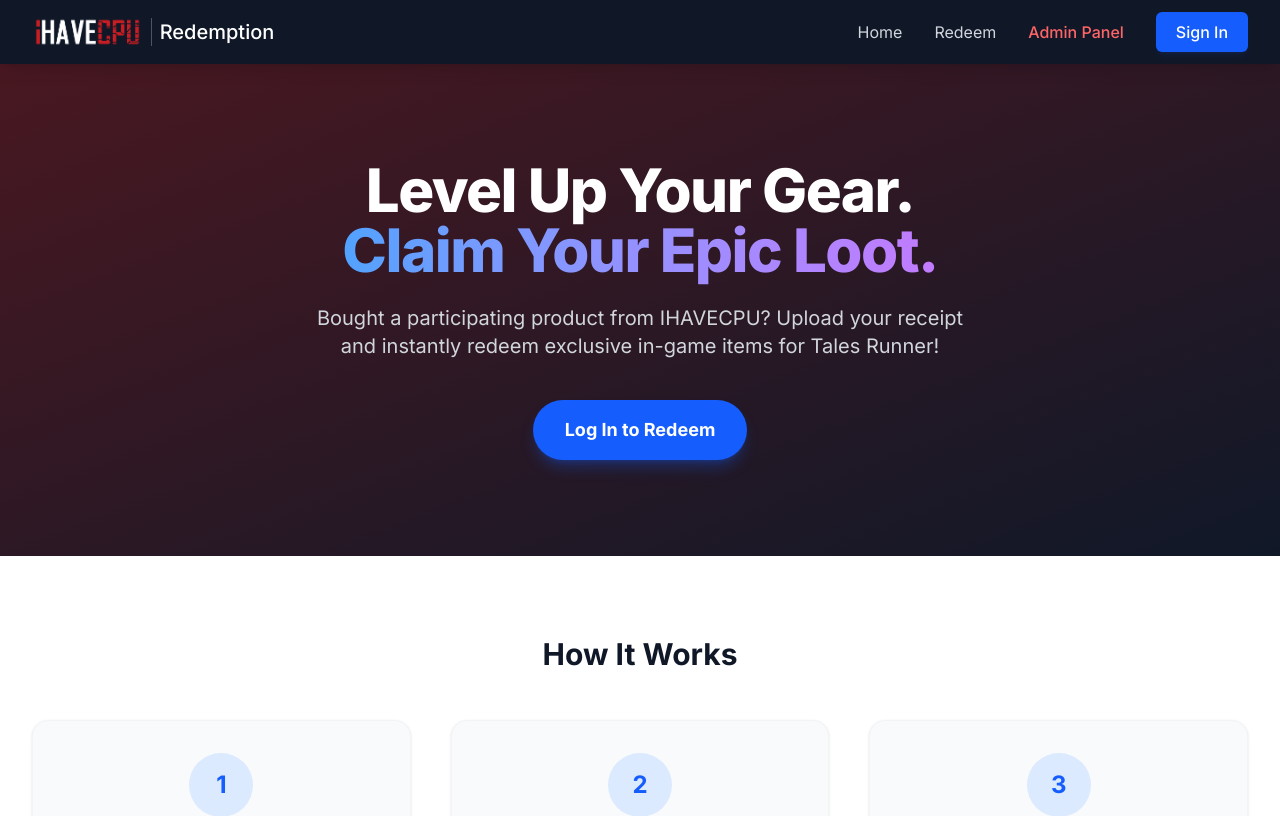
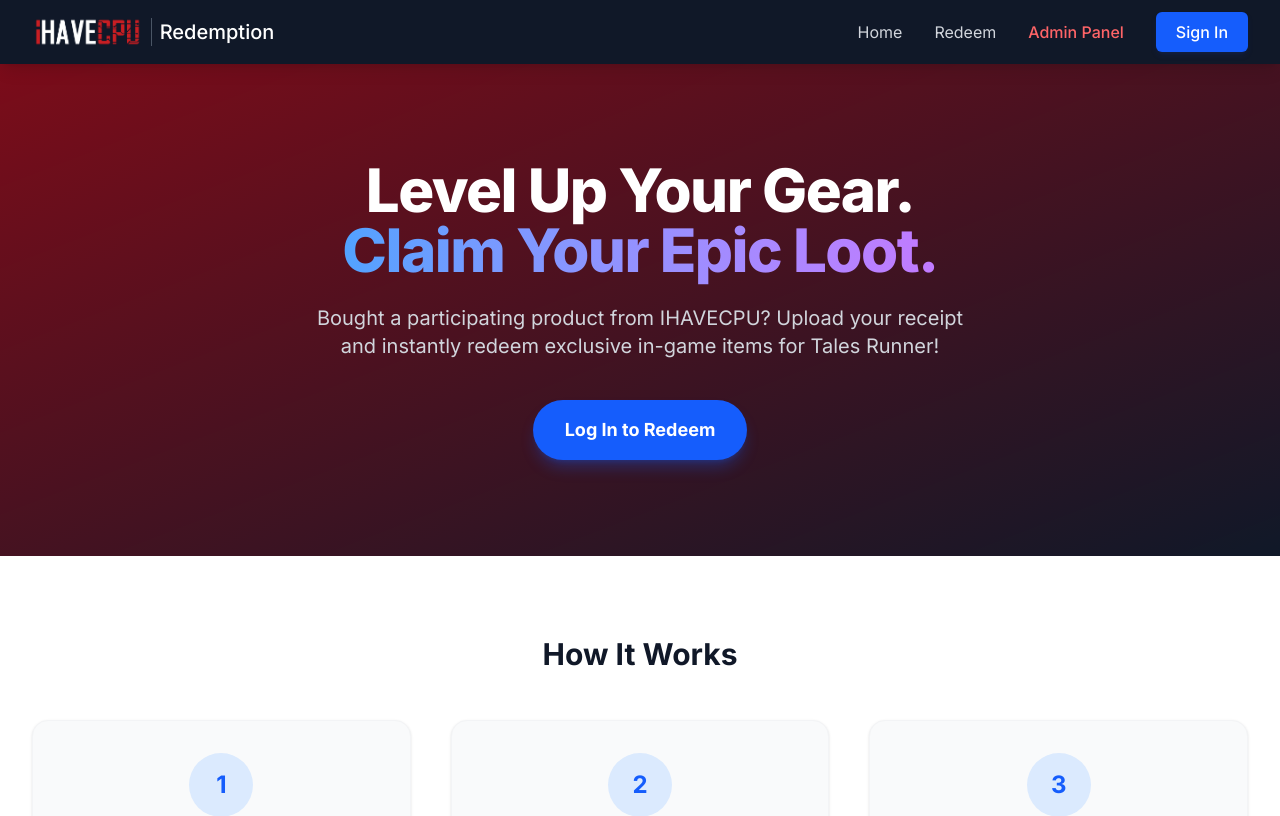
Before and after one commit to supakorni-cmyk/ihavecpu-redemption, a Next.js app: page / in a window 1280 px wide. Shown: the top 816 px of the page. Built offline with nearby package versions, Linux system fonts and the light colour scheme; no server answers.

Commit message:
Add Style

```diff
--- a/app/page.tsx
+++ b/app/page.tsx
@@ -11,7 +11,7 @@
     <main className="min-h-screen bg-white">
       {/* Hero Section */}
       <div className="relative bg-gray-900 text-white overflow-hidden">
-        <div className="absolute inset-0 bg-gradient-to-br from-red-900/50 to-black-900/50 z-0 pointer-events-none" />
+        <div className="absolute inset-0 bg-gradient-to-br from-red-600/50 to-black-900/50 z-0 pointer-events-none" />
 
         <div className="relative z-10 max-w-7xl mx-auto px-4 sm:px-6 lg:px-8 py-24 text-center">
           <h1 className="text-4xl md:text-6xl font-extrabold tracking-tight mb-6">
```
